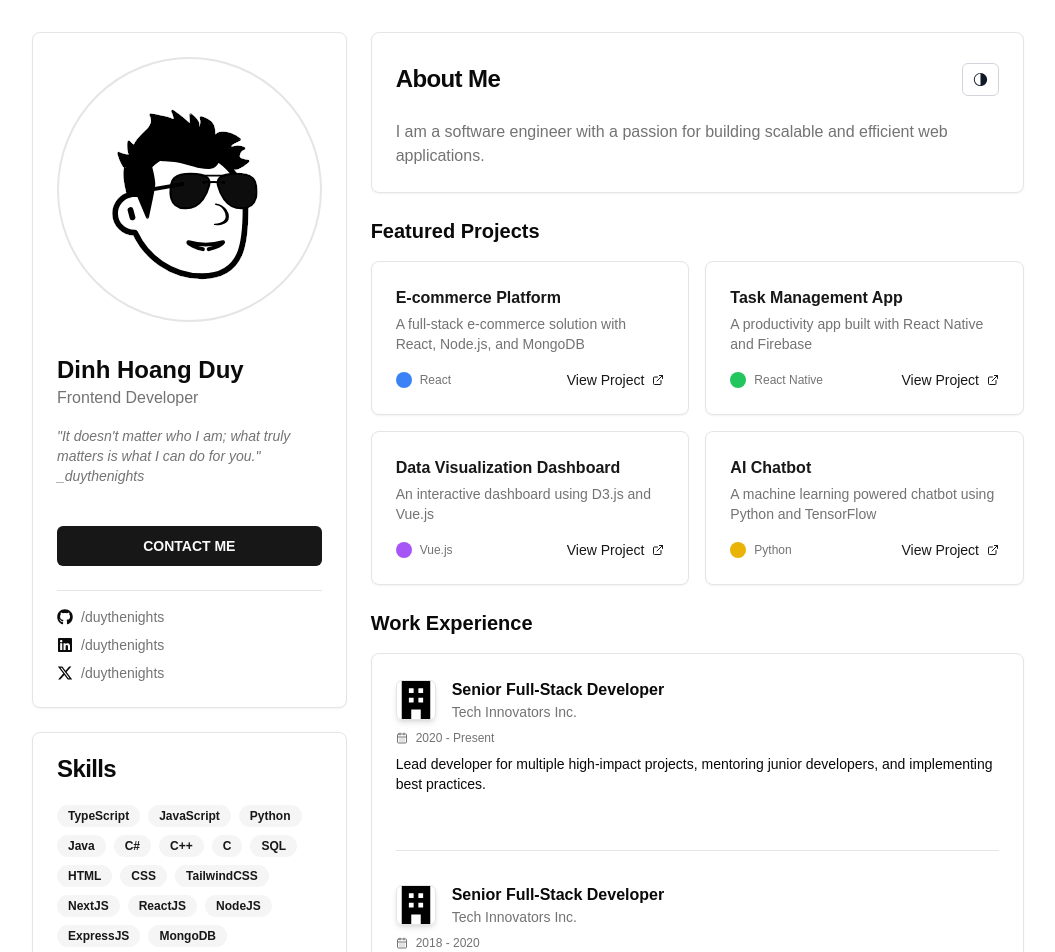
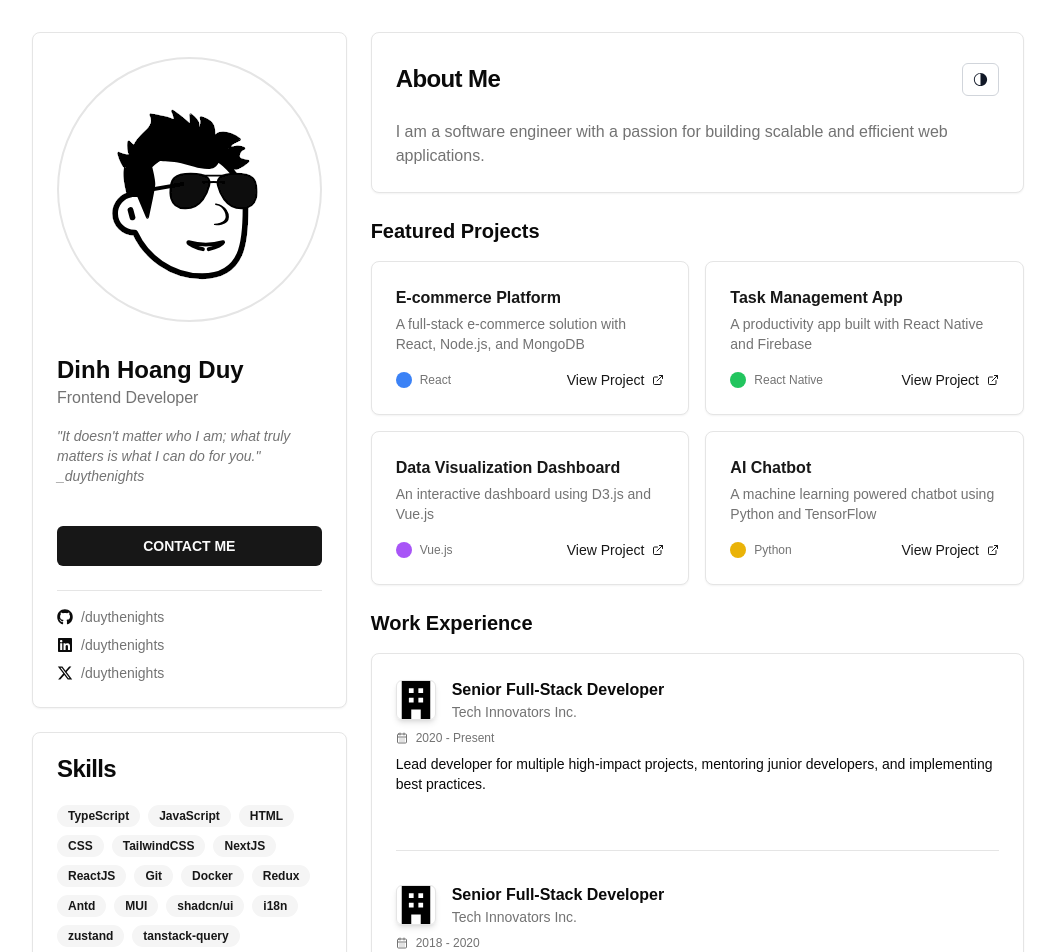
Before and after one commit to duythenights/duythenights_portfolio, a Next.js app: page / in a window 1280 px wide. Shown: the top 952 px of the page, without its empty margins (112-1167 px from the left). Built offline with nearby package versions, Linux system fonts and the light colour scheme; what @radix-ui/themes would draw is missing.

Commit message:
feat: update skills section

```diff
--- a/src/components/Skills.tsx
+++ b/src/components/Skills.tsx
@@ -1,12 +1,24 @@
-import {
-    Card,
-    CardHeader,
-    CardTitle,
-    CardContent
-} from "@/components/ui/card";
+import { Card, CardHeader, CardTitle, CardContent } from "@/components/ui/card";
 import { Badge } from "@/components/ui/badge";
 // TODO: Update skills
-const skills = ["TypeScript", "JavaScript", "Python", "Java", "C#", "C++", "C", "SQL", "HTML", "CSS", "TailwindCSS", "NextJS", "ReactJS", "NodeJS", "ExpressJS", "MongoDB", "PostgreSQL", "Git", "Docker", "Kubernetes", "Linux", "Windows", "MacOS"]
+const skills = [
+  "TypeScript",
+  "JavaScript",
+  "HTML",
+  "CSS",
+  "TailwindCSS",
+  "NextJS",
+  "ReactJS",
+  "Git",
+  "Docker",
+  "Redux",
+  "Antd",
+  "MUI",
+  "shadcn/ui",
+  "i18n",
+  "zustand",
+  "tanstack-query",
+];
 
 export const Skills = () => {
   return (
@@ -17,10 +29,12 @@ export const Skills = () => {
       <CardContent>
         <div className="flex flex-wrap gap-2">
           {skills.map((s, i) => (
-                        <Badge key={i} variant="secondary">{s}</Badge>
+            <Badge key={i} variant="secondary">
+              {s}
+            </Badge>
           ))}
         </div>
       </CardContent>
     </Card>
-    )
-}
+  );
+};
```
Lines whose indentation alone changed are shown as unchanged.
